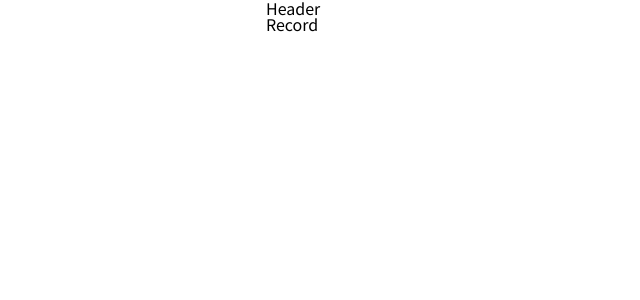
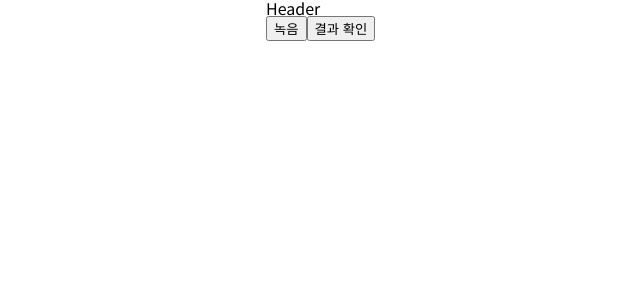
Before and after one commit to cratuss/pre-onboarding-5team-1st, a React (Vite) app: page / in a window 1280 px wide. Shown: the top 300 px of the page, without its empty margins (54-694 px from the left). Built offline with nearby package versions, Linux system fonts and the light colour scheme.

Commit message:
Add: recording 기본 기능, 사용자 승인받기 기능 구현

```diff
--- a/src/pages/Record.jsx
+++ b/src/pages/Record.jsx
@@ -1,9 +1,49 @@
 import styled from 'styled-components';
-
-const RecordBlock = styled.div``;
+import React, { useState, useCallback } from 'react';
 
 const Record = () => {
-  return <RecordBlock>Record</RecordBlock>;
+  const [stream, setStream] = useState();
+  const [source, setSource] = useState();
+  const [media, setMedia] = useState();
+  const [onRec, setOnRec] = useState(true);
+  const [analyser, setAnalyser] = useState();
+  const [audioUrl, setAudioUrl] = useState();
+
+  const onRecAudio = () => {
+    const audioCtx = new (window.AudioContext || window.webkitAudioContext)();
+
+    const analyser = audioCtx.createScriptProcessor(0, 1, 1);
+    setAnalyser(analyser);
+
+    function makeSound(stream) {
+      const source = audioCtx.createMediaStreamSource(stream);
+      setSource(source);
+
+      source.connect(analyser);
+      analyser.connect(audioCtx.destination);
+    }
+
+    navigator.mediaDevices.getUserMedia({ audio: true }).then(stream => {
+      const mediaRecorder = newMediaRecorder(stream);
+      mediaRecorder.start();
+      setStream(stream);
+      setMedia(mediaRecorder);
+      makeSound(stream);
+      analyser.onaudioprocess = function (e) {
+        setOnRec(false);
+      };
+    });
+  };
+
+  return (
+    <>
+      {/* <RecordBlock>Record</RecordBlock>; */}
+      <button onClick={onRecAudio}>녹음</button>
+      <button>결과 확인</button>
+    </>
+  );
 };
 
+// const RecordBlock = styled.div``;
+
 export default Record;
```
